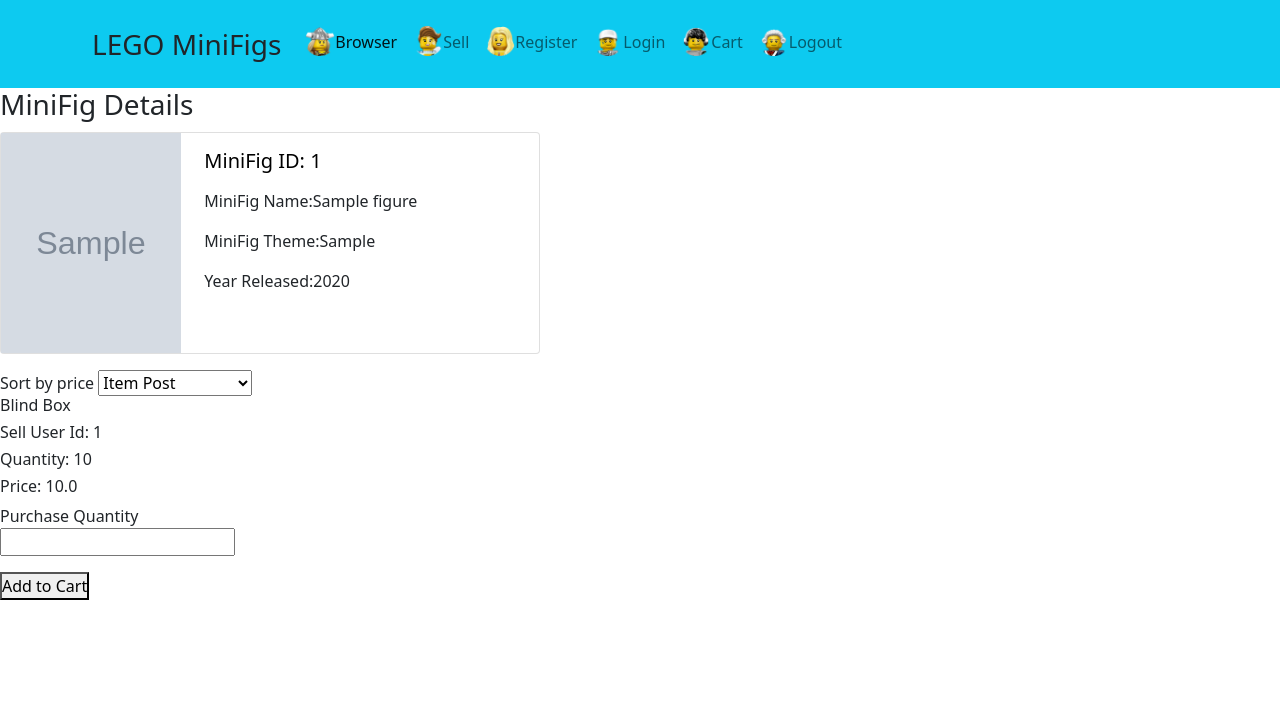
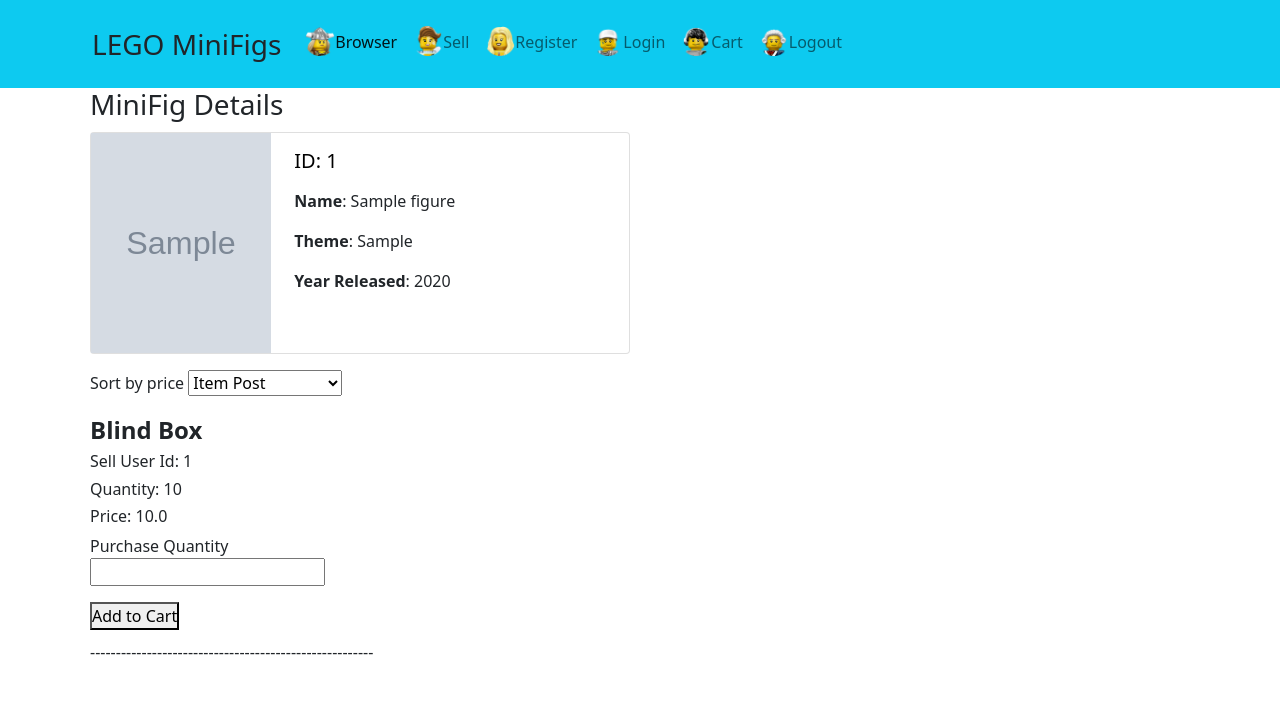
Before and after one commit to Tracylu2015/lego-mini-figs, a Flask app: page /display_minifig/1 in a window 1280 px wide. Shown: the top 711 px of the page. Run offline with Flask 2, Linux system fonts and the light colour scheme; tables that the repository leaves empty hold one stand-in row (values such as "Sample post"); grey boxes marked "Sample" are stand-in pictures; parts of the project's set-up code (start-up, migrations or seed data) failed here and were passed over; some libraries are stand-ins or nearby versions.

Commit message:
Css changed

```diff
--- a/miniFig_app/templates/display_minifig.html
+++ b/miniFig_app/templates/display_minifig.html
@@ -2,7 +2,7 @@
 
 {% block title %}Browse All MiniFigs{% endblock %}
 {%block body %}
-
+<div style="margin-left: 90px;">
     <h3>MiniFig Details</h3>
     <div class="card mb-3 on-sale" style="max-width: 540px;">
         <div class="row no-gutters">
@@ -11,11 +11,11 @@
             </div>
             <div class="col-md-8">
                 <div class="card-body">
-                    <h5 class="card-title" style="color: black;">MiniFig ID: {{detailed_fig.id}}</h5>
+                    <h5 class="card-title" style="color: black;">ID: {{detailed_fig.id}}</h5>
                     <p class="card-text">
-                    <p>MiniFig Name:{{detailed_fig.name}}</p>
-                    <p>MiniFig Theme:{{detailed_fig.theme}}</p>
-                    <p>Year Released:{{detailed_fig.year}}</p>
+                    <p><b>Name</b>: {{detailed_fig.name}}</p>
+                    <p><b>Theme</b>: {{detailed_fig.theme}}</p>
+                    <p><b>Year Released</b>: {{detailed_fig.year}}</p>
                 </div>
             </div>
         </div>
@@ -30,7 +30,7 @@
         </select>
     </div>
 
-    <h6>Blind Box</h6>
+    <h4 style="margin-top: 20px;"><b>Blind Box</b></h4>
     {% for box in blindbox %}
     <img src="{{box.img_url}}" width="180" height="200">
     <h6>Quantity: {{box.quantity}}</h6>
@@ -45,7 +45,7 @@
             <span style="color: red">[{{ error }}]</span>
             {% endfor %}
         </p>
-        <button>Add to Cart</button>
+        <button style="margin-bottom: 10px;">Add to Cart</button>
         </form>
     {% endfor %}
 
@@ -64,7 +64,8 @@
             <span style="color: red">[{{ error }}]</span>
             {% endfor %}
         </p>
-        <button>Add to Cart</button>
+        <button style="margin-bottom: 10px;">Add to Cart</button>
+        <div>-------------------------------------------------------</div>
         </form>
 
     {% else %}
@@ -81,4 +82,6 @@
     </div>
     #}
 
+</div>
+
 {% endblock %}
```
